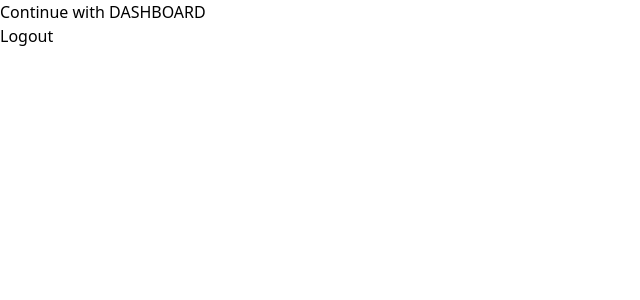
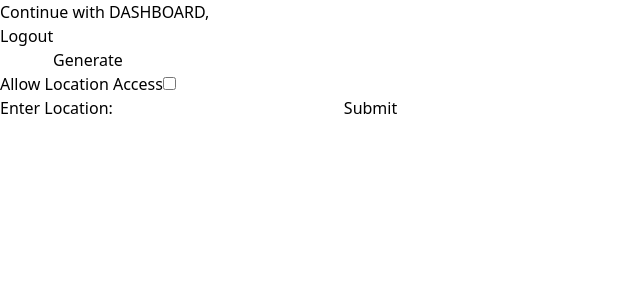
Before and after one commit to Sudanrai88/dissertation_project, a Next.js app: page /dashboard in a window 1280 px wide. Shown: the top 300 px of the page, without its empty margins (0-640 px from the left). Built offline with nearby package versions, Linux system fonts and the light colour scheme; no server answers; sample sign-in values are in the browser's storage.

Commit message:
Can now receive Longitude and Latitude value of current location and input location (Google geolocation API)

```diff
--- a/src/app/page.js
+++ b/src/app/page.js
@@ -16,7 +16,7 @@ export default function Login() {
   const router = useRouter();
 
   if (loading) {
-    return <div> Loading... </div>;
+    return <div> Loading 😠 </div>;
   }
 
   if (user) {
--- /dev/null
+++ b/src/components/AccessLocation.jsx
@@ -0,0 +1,54 @@
+import React from 'react'
+import { useEffect } from 'react';
+
+function AccessLocation() {
+
+ let allowLocationCheckbox;
+
+  const handleLocationPermission = (position) => {
+    console.log(position);
+    showNotification('Access Allowed');
+  };
+
+  const requestLocationAccess = () => {
+    if (allowLocationCheckbox.checked) {
+      navigator.geolocation.getCurrentPosition(
+        handleLocationPermission
+      );
+    }
+  };
+
+  const showNotification = (message) => {
+    if (Notification.permission === 'granted') {
+      new Notification(message);
+    } else if (Notification.permission !== 'denied') {
+      Notification.requestPermission().then((permission) => {
+        if (permission === 'granted') {
+          new Notification(message);
+        }
+      });
+    }
+  };
+
+  useEffect(() => {
+    allowLocationCheckbox = document.getElementById('allowLocationCheckbox');
+    if (allowLocationCheckbox) {
+      allowLocationCheckbox.addEventListener('change', requestLocationAccess);
+    }
+
+    return () => {
+      if (allowLocationCheckbox) {
+        allowLocationCheckbox.removeEventListener('change', requestLocationAccess);
+      }
+    };
+  }, []);
+
+  return (
+    <div>
+      <label htmlFor="allowLocationCheckbox">Allow Location Access</label>
+      <input type="checkbox" id="allowLocationCheckbox" />
+    </div>
+  );
+};
+
+export default AccessLocation;
--- /dev/null
+++ b/src/components/TypedLocation.jsx
@@ -0,0 +1,69 @@
+import React, { useState } from 'react';
+
+const TypedLocation = () => {
+  const [location, setLocation] = useState('');
+  const [latitude, setLatitude] = useState(null);
+  const [longitude, setLongitude] = useState(null);
+
+  const handleLocationChange = (event) => {
+    setLocation(event.target.value);
+  };
+
+  const handleLocationSubmit = (event) => {
+    event.preventDefault();
+    if (location.trim() === '') {
+      return;
+    }
+    // Perform geocoding to convert location to coordinates
+    geocodeLocation(location)
+      .then((coordinates) => {
+        setLatitude(coordinates.latitude);
+        setLongitude(coordinates.longitude);
+      })
+      .catch((error) => {
+        console.log(error);
+      });
+  };
+
+  const geocodeLocation = async (location) => {
+    const apiKey = 'AIzaSyCPK1WX2UJH0XJBMtdpV_MhGVwLeXi6ix0';
+    const geocodingUrl = `https://maps.googleapis.com/maps/api/geocode/json?address=${encodeURIComponent(
+      location
+    )}&key=${apiKey}`;
+
+    const response = await fetch(geocodingUrl);
+    const data = await response.json();
+
+    if (data.status === 'OK' && data.results.length > 0) {
+      const result = data.results[0];
+      const { lat, lng } = result.geometry.location;
+      return { latitude: lat, longitude: lng };
+    } else {
+      throw new Error('Geocoding failed');
+    }
+  };
+
+  return (
+    <div>
+      <form onSubmit={handleLocationSubmit}>
+        <label htmlFor="locationInput">Enter Location:</label>
+        <input
+          type="text"
+          id="locationInput"
+          value={location}
+          onChange={handleLocationChange}
+        />
+        <button type="submit">Submit</button>
+      </form>
+      {latitude !== null && longitude !== null && (
+        <div>
+          <h3>Coordinates:</h3>
+          <p>Latitude: {latitude}</p>
+          <p>Longitude: {longitude}</p>
+        </div>
+      )}
+    </div>
+  );
+};
+
+export default TypedLocation;
--- a/src/pages/dashboard.jsx
+++ b/src/pages/dashboard.jsx
@@ -1,18 +1,22 @@
 import '@/styles/globals.css';
 import React from 'react';
+import { useEffect } from 'react';
 import { getAuth } from "firebase/auth";
 import { useAuthState } from 'react-firebase-hooks/auth';
 import { initFirebase } from '@/firebase/firebaseApp';
 import { useRouter } from 'next/navigation';
+import AccessLocation from '@/components/AccessLocation';
+import TypedLocation from '@/components/TypedLocation';
+
 
 function dashboard() {
+
   initFirebase();
   const auth = getAuth();
   const router = useRouter();
   const [user, loading] = useAuthState(auth);
-
   if (loading) {
-    return <div> Loading </div>;
+    return <div> Loading 😠 </div>;
   }
 
   if (!user) {
@@ -22,14 +26,19 @@ function dashboard() {
   return (
     <div>
       <div>
+        <button> Continue with DASHBOARD,</button>
+      </div>
+      <div>
+        <button onClick={() => auth.signOut()}> Logout </button>
+      </div>
+      <div>
         <button>
-          Continue with DASHBOARD
+          Generate
+          <AccessLocation />
         </button>
       </div>
       <div>
-        <button onClick={() => auth.signOut()}>
-          Logout
-        </button>
+        <TypedLocation />
       </div>
     </div>
 
```
